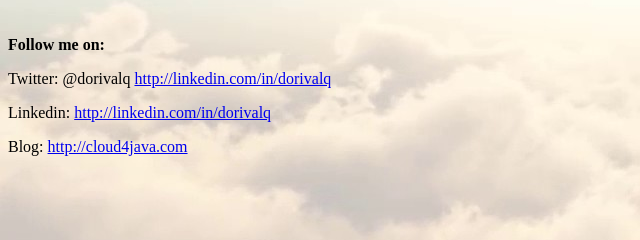
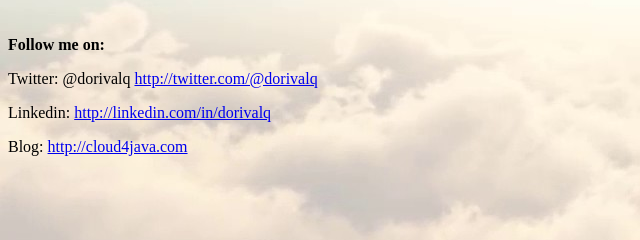
Before and after one commit to dorivalq/blog_source, a plain HTML site: page index.html in a window 1280 px wide. Shown: the part 201-441 px from the top of the page, 0-640 px from the left. Drawn offline with Linux system fonts and the light colour scheme.

Commit message:
Corrigir link do Twitter

```diff
--- a/index.html
+++ b/index.html
@@ -19,7 +19,7 @@ h2 {
 cloud computing using open source softwares and AWS free services.</h2>
 <br>
 <p><strong>Follow me on:</strong>
-<p>Twitter: @dorivalq <a href="http://twitter.com/dorivalq"> http://linkedin.com/in/dorivalq</a> <br>
+<p>Twitter: @dorivalq <a href="http://twitter.com/dorivalq"> http://twitter.com/@dorivalq</a> <br>
 <p>Linkedin: <a href="http://linkedin.com/in/dorivalq"> http://linkedin.com/in/dorivalq </a>
 <p>Blog: <a href="http://cloud4java.com">http://cloud4java.com</a>
 </body>
```
